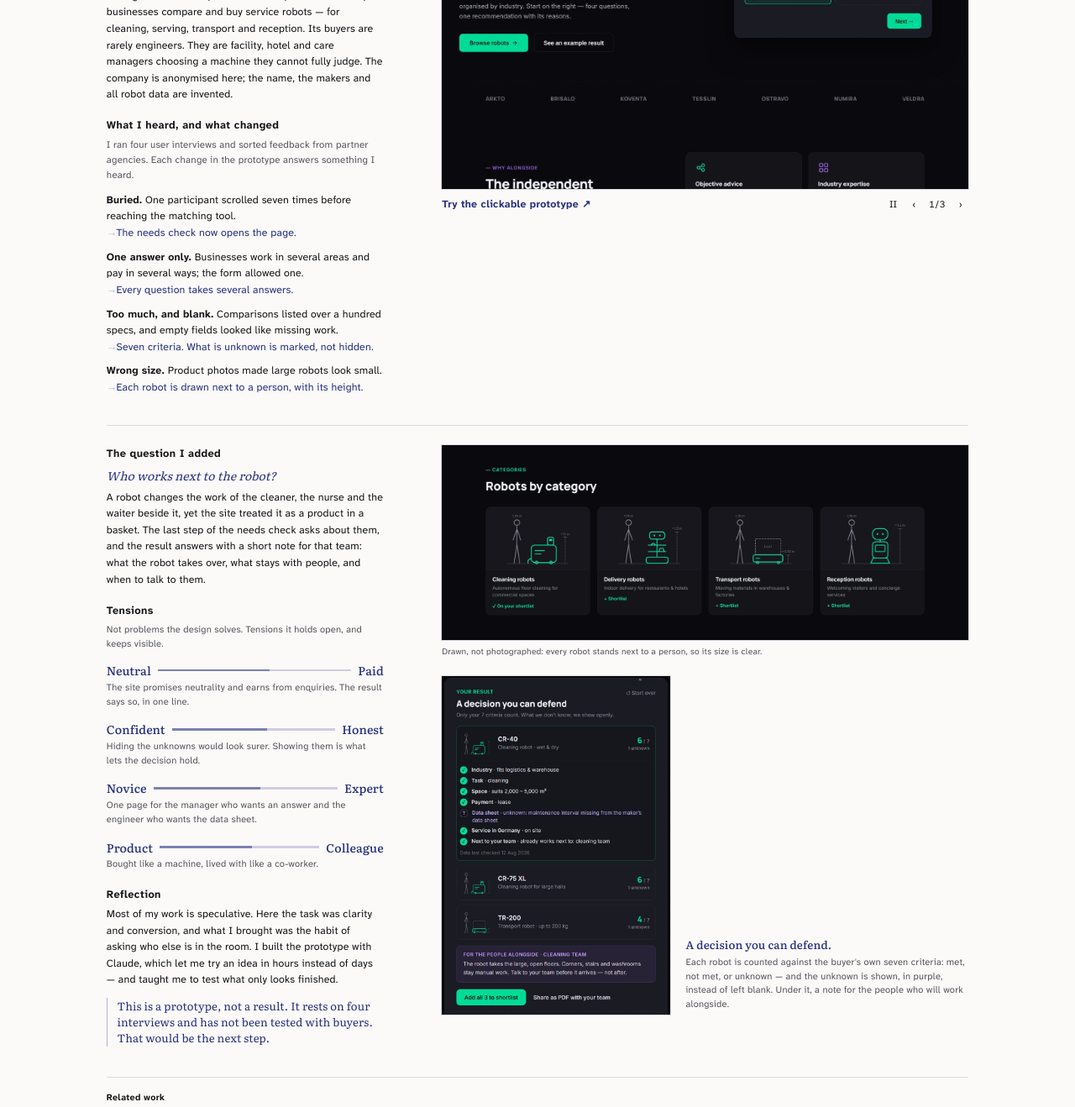
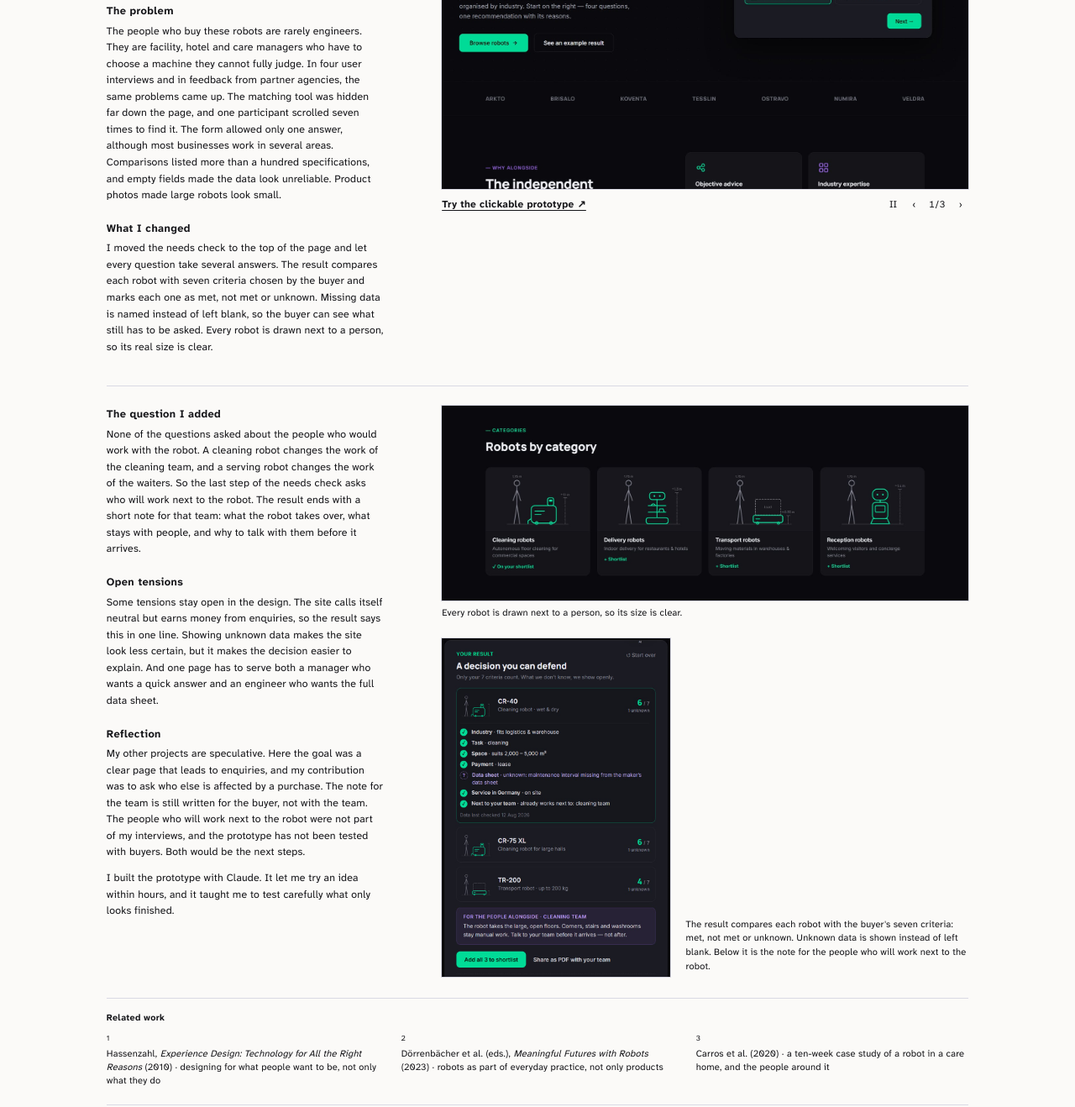
Before and after one commit to mahyamirzaee/robofinder, a plain HTML site: page index.html in a window 1280 px wide. Shown: the part 254-1572 px from the top of the page at 84% size. Drawn offline with Linux system fonts and the light colour scheme.

Commit message:
Plain, simpler text: one font and colour, no long dashes
Co-Authored-By: Claude Opus 5.5 <noreply@anthropic.com>

```diff
--- a/index.html
+++ b/index.html
@@ -4,9 +4,9 @@
   <meta charset="utf-8">
   <meta name="viewport" content="width=device-width, initial-scale=1">
   <title>Alongside · Mahya Mirzaee</title>
-  <meta name="description" content="Alongside: a comparison site for service robots, redesigned around a question buyers were not asked — who will work next to it?">
+  <meta name="description" content="Alongside: a comparison site for service robots, redesigned around a question buyers were not asked: who will work next to it?">
   <meta name="theme-color" content="#fbfaf8">
-  <link rel="stylesheet" href="project.css?v=2">
+  <link rel="stylesheet" href="project.css?v=3">
 </head>
 <body>
 <div class="page">
@@ -20,34 +20,23 @@
   <section class="sheet" aria-labelledby="title">
     <div class="col">
       <h1 id="title">Alongside</h1>
-      <p class="sub">UX Research &amp; Design · Internship project · 2026</p>
-      <div class="thread" aria-hidden="true"></div>
+      <p class="sub">UX research and design, internship project, 2026</p>
 
-      <p class="lead">A comparison site for service robots, redesigned around a question nobody was asking: who will work next to it?</p>
+      <p>Alongside is a redesign of a website where businesses compare and buy service robots: machines that clean floors, serve food, move goods or welcome visitors. I made it during a UX internship. The company is anonymised, and the name, the makers and all robot data in the prototype are invented.</p>
 
-      <h2>The brief</h2>
-      <p>During a UX internship I worked on a platform that helps businesses compare and buy service robots — for cleaning, serving, transport and reception. Its buyers are rarely engineers. They are facility, hotel and care managers choosing a machine they cannot fully judge. The company is anonymised here; the name, the makers and all robot data are invented.</p>
+      <h2>The problem</h2>
+      <p>The people who buy these robots are rarely engineers. They are facility, hotel and care managers who have to choose a machine they cannot fully judge. In four user interviews and in feedback from partner agencies, the same problems came up. The matching tool was hidden far down the page, and one participant scrolled seven times to find it. The form allowed only one answer, although most businesses work in several areas. Comparisons listed more than a hundred specifications, and empty fields made the data look unreliable. Product photos made large robots look small.</p>
 
-      <h2>What I heard, and what changed</h2>
-      <p class="small">I ran four user interviews and sorted feedback from partner agencies. Each change in the prototype answers something I heard.</p>
-      <ul class="heard">
-        <li><b>Buried.</b> One participant scrolled seven times before reaching the matching tool.
-          <span class="then">The needs check now opens the page.</span></li>
-        <li><b>One answer only.</b> Businesses work in several areas and pay in several ways; the form allowed one.
-          <span class="then">Every question takes several answers.</span></li>
-        <li><b>Too much, and blank.</b> Comparisons listed over a hundred specs, and empty fields looked like missing work.
-          <span class="then">Seven criteria. What is unknown is marked, not hidden.</span></li>
-        <li><b>Wrong size.</b> Product photos made large robots look small.
-          <span class="then">Each robot is drawn next to a person, with its height.</span></li>
-      </ul>
+      <h2>What I changed</h2>
+      <p>I moved the needs check to the top of the page and let every question take several answers. The result compares each robot with seven criteria chosen by the buyer and marks each one as met, not met or unknown. Missing data is named instead of left blank, so the buyer can see what still has to be asked. Every robot is drawn next to a person, so its real size is clear.</p>
     </div>
 
     <div class="cluster">
       <figure>
         <div class="frame r32 slides zoomable" id="slides" aria-roledescription="slideshow" aria-label="Screen captures of the prototype" data-cap="Alongside · clickable prototype">
-          <img class="slide on" src="img/1-check.jpg" alt="The homepage: the headline on the left, and the first step of the needs check on the right — where will the robot work? — with two answers ticked.">
-          <img class="slide" src="img/2-team.jpg" alt="Step four of the needs check: who works next to the robot? Cleaning team and guests are ticked, with the line: why we ask — a robot changes the work of the people next to it." loading="lazy">
-          <img class="slide" src="img/3-result.jpg" alt="The result: a decision you can defend. Three robots, the first one open with seven criteria — six met, one marked unknown — and a note for the cleaning team." loading="lazy">
+          <img class="slide on" src="img/1-check.jpg" alt="The homepage: the headline on the left, and the first step of the needs check on the right, asking where the robot will work, with two answers ticked.">
+          <img class="slide" src="img/2-team.jpg" alt="Step four of the needs check: who works next to the robot? Cleaning team and guests are ticked, with the line: why we ask: a robot changes the work of the people next to it." loading="lazy">
+          <img class="slide" src="img/3-result.jpg" alt="The result: a decision you can defend. Three robots, the first one open with seven criteria, six met and one marked unknown, and a note for the cleaning team." loading="lazy">
         </div>
         <div class="slidebar">
           <a class="try" href="prototype.html" target="_blank" rel="noopener">Try the clickable prototype ↗</a>
@@ -66,43 +55,24 @@
   <section class="sheet" aria-labelledby="question-title">
     <div class="col">
       <h2 id="question-title">The question I added</h2>
-      <p class="rq">Who works next to the robot?</p>
-      <p>A robot changes the work of the cleaner, the nurse and the waiter beside it, yet the site treated it as a product in a basket. The last step of the needs check asks about them, and the result answers with a short note for that team: what the robot takes over, what stays with people, and when to talk to them.</p>
+      <p>None of the questions asked about the people who would work with the robot. A cleaning robot changes the work of the cleaning team, and a serving robot changes the work of the waiters. So the last step of the needs check asks who will work next to the robot. The result ends with a short note for that team: what the robot takes over, what stays with people, and why to talk with them before it arrives.</p>
 
-      <h2>Tensions</h2>
-      <p class="tension-intro">Not problems the design solves. Tensions it holds open, and keeps visible.</p>
-      <ul class="tensions">
-        <li>
-          <span class="pair"><b>Neutral</b><i aria-hidden="true"></i><b>Paid</b></span>
-          <span class="say">The site promises neutrality and earns from enquiries. The result says so, in one line.</span>
-        </li>
-        <li>
-          <span class="pair"><b>Confident</b><i aria-hidden="true"></i><b>Honest</b></span>
-          <span class="say">Hiding the unknowns would look surer. Showing them is what lets the decision hold.</span>
-        </li>
-        <li>
-          <span class="pair"><b>Novice</b><i aria-hidden="true"></i><b>Expert</b></span>
-          <span class="say">One page for the manager who wants an answer and the engineer who wants the data sheet.</span>
-        </li>
-        <li>
-          <span class="pair"><b>Product</b><i aria-hidden="true"></i><b>Colleague</b></span>
-          <span class="say">Bought like a machine, lived with like a co-worker.</span>
-        </li>
-      </ul>
+      <h2>Open tensions</h2>
+      <p>Some tensions stay open in the design. The site calls itself neutral but earns money from enquiries, so the result says this in one line. Showing unknown data makes the site look less certain, but it makes the decision easier to explain. And one page has to serve both a manager who wants a quick answer and an engineer who wants the full data sheet.</p>
 
       <h2>Reflection</h2>
-      <p>Most of my work is speculative. Here the task was clarity and conversion, and what I brought was the habit of asking who else is in the room. I built the prototype with Claude, which let me try an idea in hours instead of days — and taught me to test what only looks finished.</p>
-      <p class="proposal">This is a prototype, not a result. It rests on four interviews and has not been tested with buyers. That would be the next step.</p>
+      <p>My other projects are speculative. Here the goal was a clear page that leads to enquiries, and my contribution was to ask who else is affected by a purchase. The note for the team is still written for the buyer, not with the team. The people who will work next to the robot were not part of my interviews, and the prototype has not been tested with buyers. Both would be the next steps.</p>
+      <p>I built the prototype with Claude. It let me try an idea within hours, and it taught me to test carefully what only looks finished.</p>
     </div>
 
     <div class="cluster">
       <figure class="wide">
         <div class="frame zoomable" data-cap="Robots drawn to scale next to a 1.75 m person"><img src="img/4-robots.jpg" alt="Four robot categories drawn as green line drawings, each beside a grey 1.75 m figure with its height marked: cleaning 1.1 m, delivery 1.3 m, transport 0.35 m, reception 1.4 m." loading="lazy"></div>
-        <figcaption>Drawn, not photographed: every robot stands next to a person, so its size is clear.</figcaption>
+        <figcaption>Every robot is drawn next to a person, so its size is clear.</figcaption>
       </figure>
       <figure class="tall">
         <div class="frame zoomable" data-cap="The result: seven criteria, one unknown shown openly, and a note for the people alongside"><img src="img/result-card.jpg" alt="The result card up close: CR-40 meets six of seven criteria; the data sheet is marked unknown in purple. Below, a note for the cleaning team." loading="lazy"></div>
-        <figcaption><b>A decision you can defend.</b> Each robot is counted against the buyer's own seven criteria: met, not met, or unknown — and the unknown is shown, in purple, instead of left blank. Under it, a note for the people who will work alongside.</figcaption>
+        <figcaption>The result compares each robot with the buyer's seven criteria: met, not met or unknown. Unknown data is shown instead of left blank. Below it is the note for the people who will work next to the robot.</figcaption>
       </figure>
     </div>
   </section>
--- a/project.css
+++ b/project.css
@@ -181,3 +181,15 @@ figcaption { margin: 8px 0 0; font-size: 12.5px; line-height: 1.5; color: var(--
 @media (max-width: 760px) { .related ol { grid-template-columns: 1fr; gap: 14px; } }
 @media (max-width: 560px) { .tall { grid-template-columns: 1fr; } }
 @media (max-width: 480px) { .page { padding: 28px 16px 40px; } }
+
+/* ---------- Plain text (v3): one font, one colour, no decoration ---------- */
+.col p, .col h1, .col h2, .sub, figcaption, .try, .controls, .related, .related li::before, .foot, .lb-cap {
+  font-family: var(--text);
+  color: var(--ink);
+}
+.sub { margin: 0.2em 0 1.4em; }
+.col h2 { margin-top: 1.5em; }
+.col h2 + p { margin-top: 0.35em; }
+.try { font-weight: 700; font-size: 14.5px; text-decoration: underline; text-underline-offset: 0.25em; }
+figcaption { font-size: 13.5px; }
+.tall figcaption { font-size: 13.5px; }
```
Also changed, not shown: project.html (+18 -48 lines).
